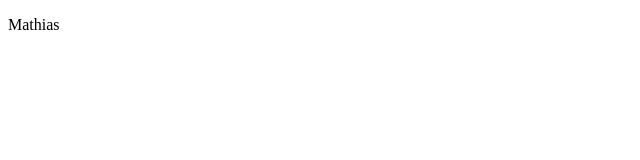
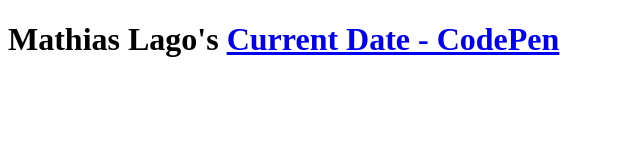
Before and after one commit to gomathie/xnndgfjdsjksk, a plain HTML site: page index.html in a window 1280 px wide. Shown: the whole page, without its empty margins (0-640 px from the left). Drawn offline with Linux system fonts and the light colour scheme.

Commit message:
modified index.html

```diff
--- a/index.html
+++ b/index.html
@@ -4,9 +4,10 @@
     <meta charset="UTF-8">
     <meta http-equiv="X-UA-Compatible" content="IE=edge">
     <meta name="viewport" content="width=device-width, initial-scale=1.0">
-    <title>Document</title>
+    <title>Mathias Lago Home Page</title>
 </head>
+
 <body>
-    <p>Mathias</p>
+    <h1>Mathias Lago's <a href="https://codepen.io/gomathie">Current Date - CodePen</a></h1>
 </body>
 </html>
--- a/styles/main.css
+++ /dev/null
@@ -1,3 +0,0 @@
-body {
-    background-color: aliceblue;
-}
```
